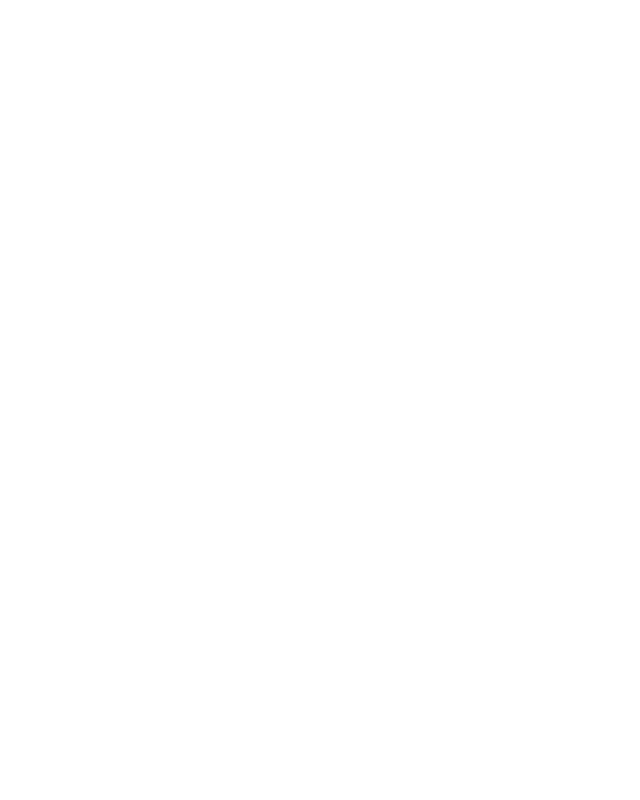
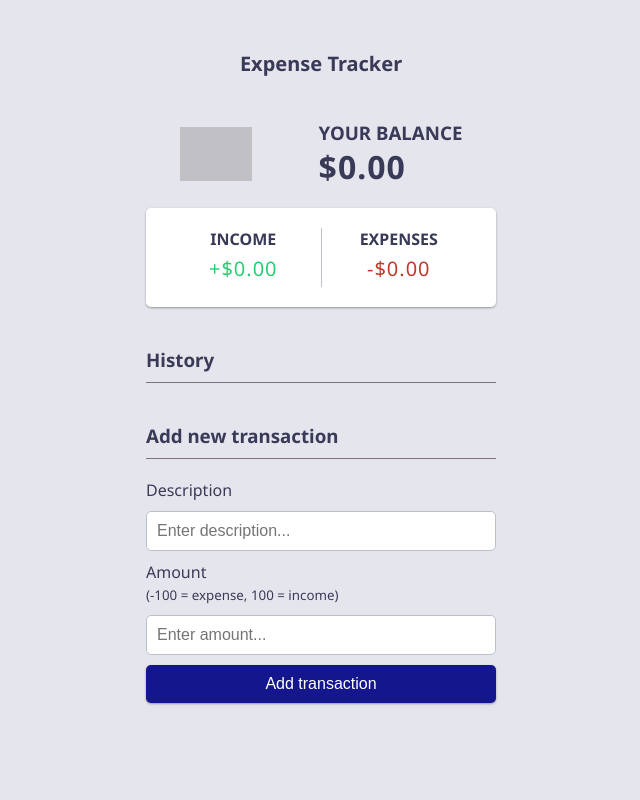
Before and after one commit to varunsahil10/Expense-Tracker, a Django app: page / in a window 1280 px wide. Before the commit the part shown is empty. Shown: the whole page, without its empty margins (319-959 px from the left). Run offline with Django 5.2, Linux system fonts and the light colour scheme; grey boxes are pictures that could not be loaded.

Commit message:
Setup view and add CSS

```diff
--- a/expense/tracker/templates/base.html
+++ b/expense/tracker/templates/base.html
@@ -1,3 +1,4 @@
+<!DOCTYPE html>
 <html>
     <head>
         <title>
@@ -5,6 +6,7 @@
                 Expense Tracker
             {% endblock %}
         </title>
+        {% include 'styles.html' %}
     </head>
     <body>
         {% block body %}
--- a/expense/tracker/templates/index.html
+++ b/expense/tracker/templates/index.html
@@ -2,4 +2,49 @@
 
 {% block body %}
 
+<h1>Expense Tracker</h1>
+<div class="container">
+  <div class="header">
+    <img
+      src="https://i.ibb.co/jfScDTC/budget.png"
+      alt="Expense Tracker"
+    />
+    <div class="balance-container">
+      <h2>Your Balance</h2>
+      <h2 id="balance" class="balance">$0.00</h2>
+    </div>
+  </div>
+  <div class="inc-exp-container">
+    <div>
+      <h4>Income</h4>
+      <p id="money-plus" class="money plus">+$0.00</p>
+    </div>
+    <div>
+      <h4>Expenses</h4>
+      <p id="money-minus" class="money minus">-$0.00</p>
+    </div>
+  </div>
+  <h3>History</h3>
+  <ul id="list" class="list"></ul>
+  <h3>Add new transaction</h3>
+  <form id="form">
+    <div class="form-control">
+      <label for="text">Description</label>
+      <input type="text" id="text" placeholder="Enter description..." />
+    </div>
+    <div class="form-control">
+      <label for="amount"
+        >Amount <br />
+        <small>(-100 = expense, 100 = income)</small></label
+      >
+      <input type="number" id="amount" placeholder="Enter amount..." />
+    </div>
+    <button class="btn">Add transaction</button>
+  </form>
+</div>
+<!-- Notification -->
+<div class="notification-container" id="notification">
+  <p>Please add a description and amount</p>
+</div>
+
 {% endblock %}
--- /dev/null
+++ b/expense/tracker/templates/styles.html
@@ -0,0 +1,215 @@
+<style>
+@import url("https://fonts.googleapis.com/css2?family=Noto+Sans:wght@400;700&display=swap");
+
+:root {
+  --main-color: #13168d;
+  --secondary-color: #393a57;
+  --ternary-color: #486ba6;
+  --box-shadow: 0 1px 3px rgba(0, 0, 0, 0.12), 0 1px 2px rgba(0, 0, 0, 0.24);
+  --background-color: #e5e6ed;
+  --background-secondary-color: #fff;
+  --border-color: #80717f;
+  --border-secondary-color: #bcc0cb;
+  --plus-color: #2ecc71;
+  --minus-color: #c0392b;
+}
+
+* {
+  box-sizing: border-box;
+}
+
+body {
+  background-color: var(--background-color);
+  color: var(--secondary-color);
+  font-family: "Noto Sans", sans-serif;
+  display: flex;
+  flex-direction: column;
+  align-items: center;
+  justify-content: center;
+  min-height: 100vh;
+  margin: 0;
+}
+
+.header {
+  display: flex;
+  align-items: center;
+  justify-content: space-around;
+}
+
+.header img {
+  width: 4.5rem;
+  width: 4.5rem;
+  opacity: 0.5;
+}
+
+.balance-container {
+  display: flex;
+  flex-direction: column;
+}
+
+.container {
+  margin: 30px auto;
+  width: 350px;
+}
+
+h1 {
+  font-size: 1.25rem;
+}
+
+h2 {
+  font-size: 1.17rem;
+}
+
+.balance {
+  letter-spacing: 1px;
+  margin: 0;
+  font-size: 2rem;
+}
+
+h3 {
+  border-bottom: 1px solid var(--border-color);
+  padding-bottom: 10px;
+  margin: 40px 0 10px;
+}
+
+h2,
+h4 {
+  margin: 0;
+  text-transform: uppercase;
+}
+
+.inc-exp-container {
+  background-color: var(--background-secondary-color);
+  box-shadow: var(--box-shadow);
+  padding: 20px;
+  display: flex;
+  justify-content: space-between;
+  margin: 20px 0;
+  border-radius: 5px;
+}
+
+.inc-exp-container > div {
+  flex: 1;
+  text-align: center;
+}
+
+.inc-exp-container > div:first-of-type {
+  border-right: 1px solid var(--border-secondary-color);
+}
+
+.money {
+  font-size: 20px;
+  letter-spacing: 1px;
+  margin: 5px 0;
+}
+
+.money.plus {
+  color: var(--plus-color);
+}
+
+.money.minus {
+  color: var(--minus-color);
+}
+
+label {
+  display: inline-block;
+  margin: 10px 0;
+}
+
+input[type="text"],
+input[type="number"] {
+  border: 1px solid var(--border-secondary-color);
+  border-radius: 5px;
+  display: block;
+  font-size: 16px;
+  padding: 10px;
+  width: 100%;
+}
+
+.btn {
+  cursor: pointer;
+  background-color: var(--main-color);
+  box-shadow: var(--box-shadow);
+  color: var(--background-secondary-color);
+  border: 0;
+  display: block;
+  font-size: 16px;
+  margin: 10px 0 30px;
+  padding: 10px;
+  width: 100%;
+  border-radius: 5px;
+}
+
+.list {
+  list-style-type: none;
+  padding: 0;
+  margin-bottom: 40px;
+}
+
+.list li {
+  background-color: var(--background-secondary-color);
+  box-shadow: var(--box-shadow);
+  color: var(--ternary-color);
+  display: flex;
+  justify-content: space-between;
+  position: relative;
+  padding: 10px;
+  margin: 10px 0;
+  border-top-left-radius: 5px;
+  border-bottom-left-radius: 5px;
+}
+
+.list li.plus {
+  border-left: 5px solid var(--plus-color);
+}
+
+.list li.minus {
+  border-left: 5px solid var(--minus-color);
+}
+
+.delete-btn {
+  cursor: pointer;
+  background-color: var(--minus-color);
+  color: var(--background-secondary-color);
+  box-shadow: var(--box-shadow);
+  border: 0;
+  font-size: 22px;
+  line-height: 22px;
+  padding: 10px;
+  margin: 10px 0;
+  position: absolute;
+  top: 50%;
+  right: 0;
+  transform: translate(100%, -73%);
+  opacity: 0;
+  transition: opacity 0.3s ease;
+}
+
+.btn:focus,
+.delete-btn:focus {
+  outline: 0;
+}
+
+.list li:hover .delete-btn {
+  opacity: 1;
+}
+
+.notification-container {
+  background-color: var(--minus-color);
+  color: var(--background-secondary-color);
+  border-radius: 5px 5px 0 0;
+  padding: 15px 20px;
+  position: fixed;
+  bottom: 0;
+  opacity: 0;
+  transition: opacity 0.3s ease;
+}
+
+.notification-container.show {
+  opacity: 1;
+}
+
+.notification-container p {
+  margin: 0;
+}
+</style>
```
